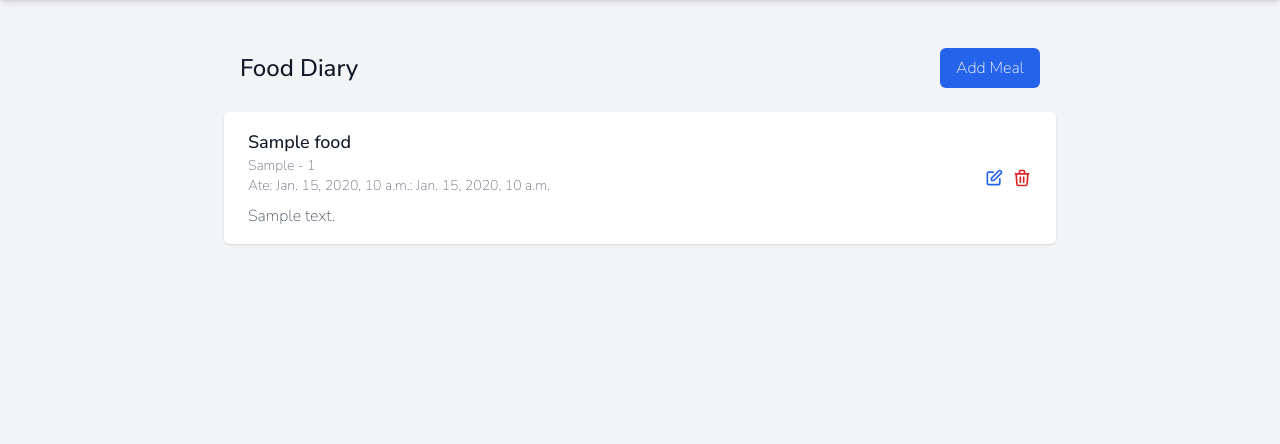
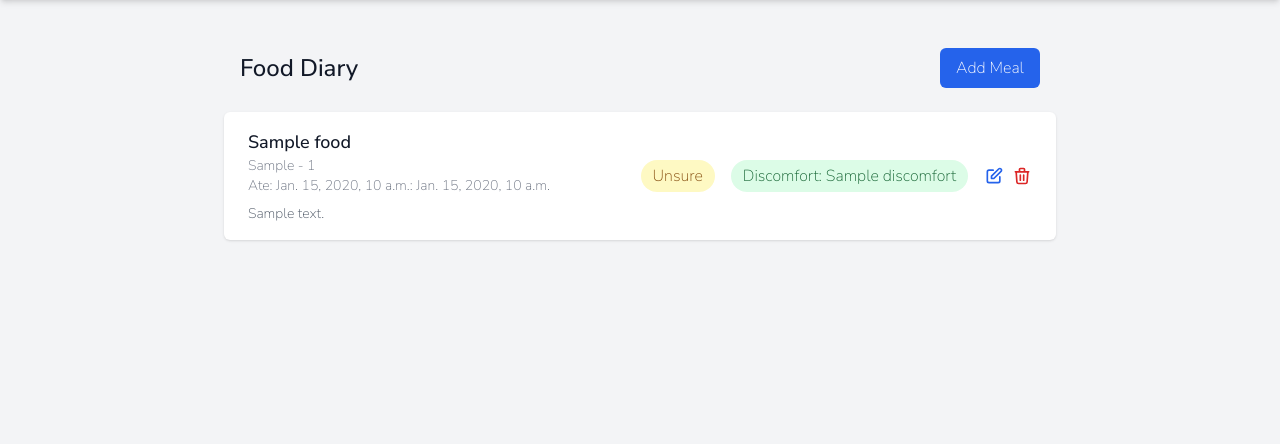
Before and after one commit to GuyMitchy/UC-Expert-Patient, a Django app: template foods/templates/foods/list.html in a window 1280 px wide. Shown: the part 64-508 px from the top of the page. Run offline with Django 5.2, Linux system fonts and the light colour scheme; the template is opened without the code that fills it: most values are stand-ins (such as "Sample title", 1, 10 or a date in 2020); some libraries are stand-ins or nearby versions.

Commit message:
Update food list view details

```diff
--- a/foods/templates/foods/list.html
+++ b/foods/templates/foods/list.html
@@ -35,17 +35,40 @@
                             Ate: {{ food.date }}: {{ food.eaten_at }}
                         </p>
                         {% if food.notes %}
-                        <p class="mt-2 text-gray-600">{{ food.notes }}</p>
+                        <p class="text-sm mt-2 text-gray-600">{{ food.notes }}</p>
                         {% endif %}
                     </div>
+
+                    <div class="flex items-center space-x-4">
+                        <!-- Trigger Status -->
+                        {% if food.is_trigger == 'yes' %}
+                        <span
+                            class="inline-flex items-center px-3 py-1 rounded-full bg-red-100 text-red-800">Trigger</span>
+                        {% elif food.is_trigger == 'no' %}
+                        <span
+                            class="inline-flex items-center px-3 py-1 rounded-full bg-green-100 text-green-800">Safe</span>
+                        {% else %}
+                        <span
+                            class="inline-flex items-center px-3 py-1 rounded-full bg-yellow-100 text-yellow-800">Unsure</span>
+                        {% endif %}
+
+                        <!-- Discomfort Level -->
+                        <span
+                            class="inline-flex items-center px-3 py-1 rounded-full {% if food.discomfort >= '3' %}bg-red-100 text-red-800{% elif food.discomfort >= '2' %}bg-yellow-100 text-yellow-800{% else %}bg-green-100 text-green-800{% endif %}">
+                            Discomfort: {{ food.discomfort }}
+                        </span>
+
+                        <!-- Edit/Delete buttons if you have them -->
                         <div class="flex space-x-2">
-                        <a href="{% url 'foods:edit' food.pk %}" class="text-blue-600 hover:text-blue-800" aria-label="Edit">
+                            <a href="{% url 'foods:edit' food.pk %}" class="text-blue-600 hover:text-blue-800"
+                                aria-label="Edit">
                                 <svg class="w-5 h-5" fill="none" stroke="currentColor" viewBox="0 0 24 24">
                                     <path stroke-linecap="round" stroke-linejoin="round" stroke-width="2"
                                         d="M11 5H6a2 2 0 00-2 2v11a2 2 0 002 2h11a2 2 0 002-2v-5m-1.414-9.414a2 2 0 112.828 2.828L11.828 15H9v-2.828l8.586-8.586z" />
                                 </svg>
                             </a>
-                        <a href="{% url 'foods:delete' food.pk %}" class="text-red-600 hover:text-red-800" aria-label="Delete">
+                            <a href="{% url 'foods:delete' food.pk %}" class="text-red-600 hover:text-red-800"
+                                aria-label="Delete">
                                 <svg class="w-5 h-5" fill="none" stroke="currentColor" viewBox="0 0 24 24">
                                     <path stroke-linecap="round" stroke-linejoin="round" stroke-width="2"
                                         d="M19 7l-.867 12.142A2 2 0 0116.138 21H7.862a2 2 0 01-1.995-1.858L5 7m5 4v6m4-6v6m1-10V4a1 1 0 00-1-1h-4a1 1 0 00-1 1v3M4 7h16" />
@@ -53,14 +76,15 @@
                             </a>
                         </div>
                     </div>
+                </div>
             </li>
             {% endfor %}
         </ul>
+    </div>
 </div>
 {% else %}
 <div class="text-center py-12 bg-white rounded-lg shadow">
     <p class="text-gray-500">No meals added yet.</p>
 </div>
 {% endif %}
-</div>
 {% endblock %}
```
Also changed, not shown: README.md. Lines whose indentation alone changed are shown as unchanged.
